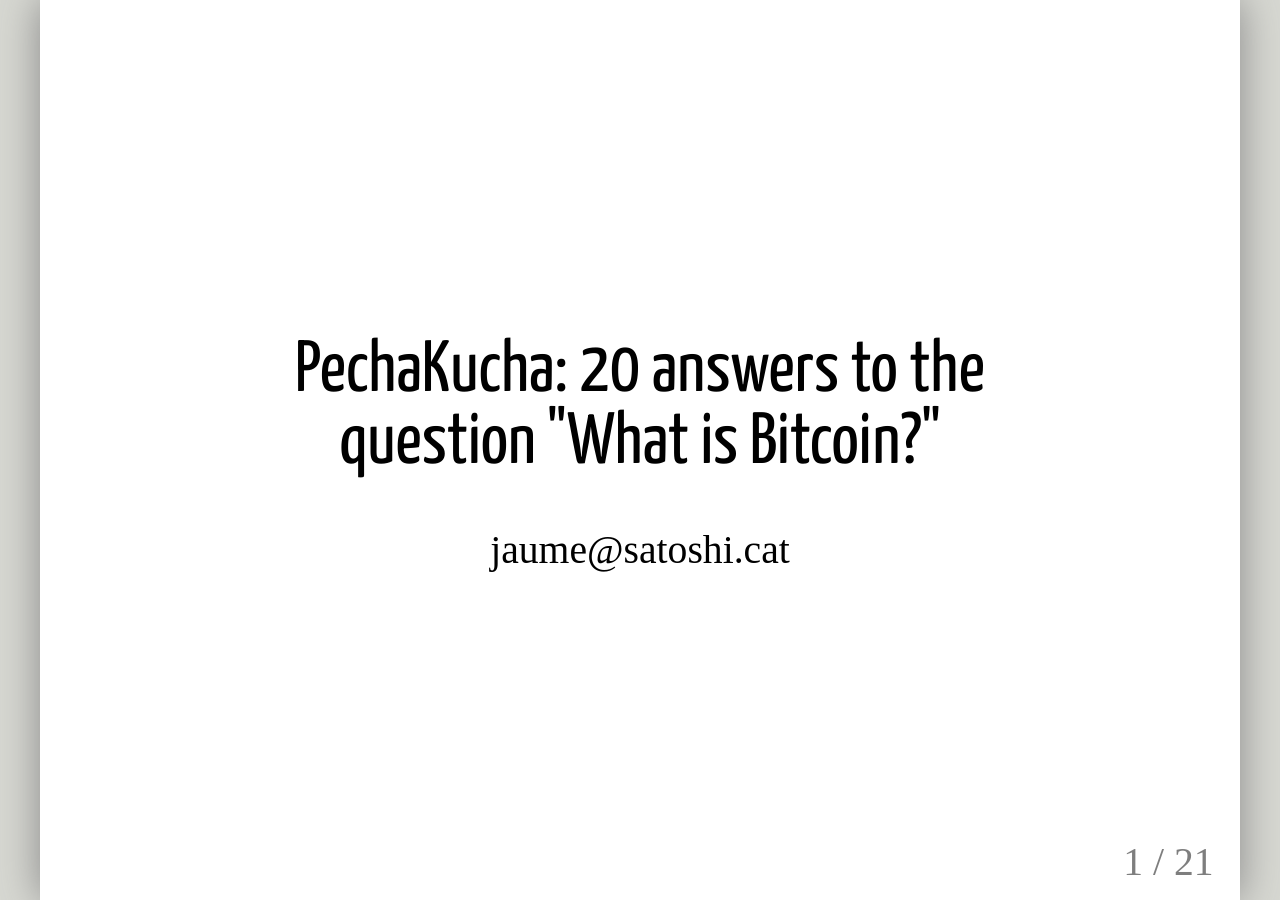
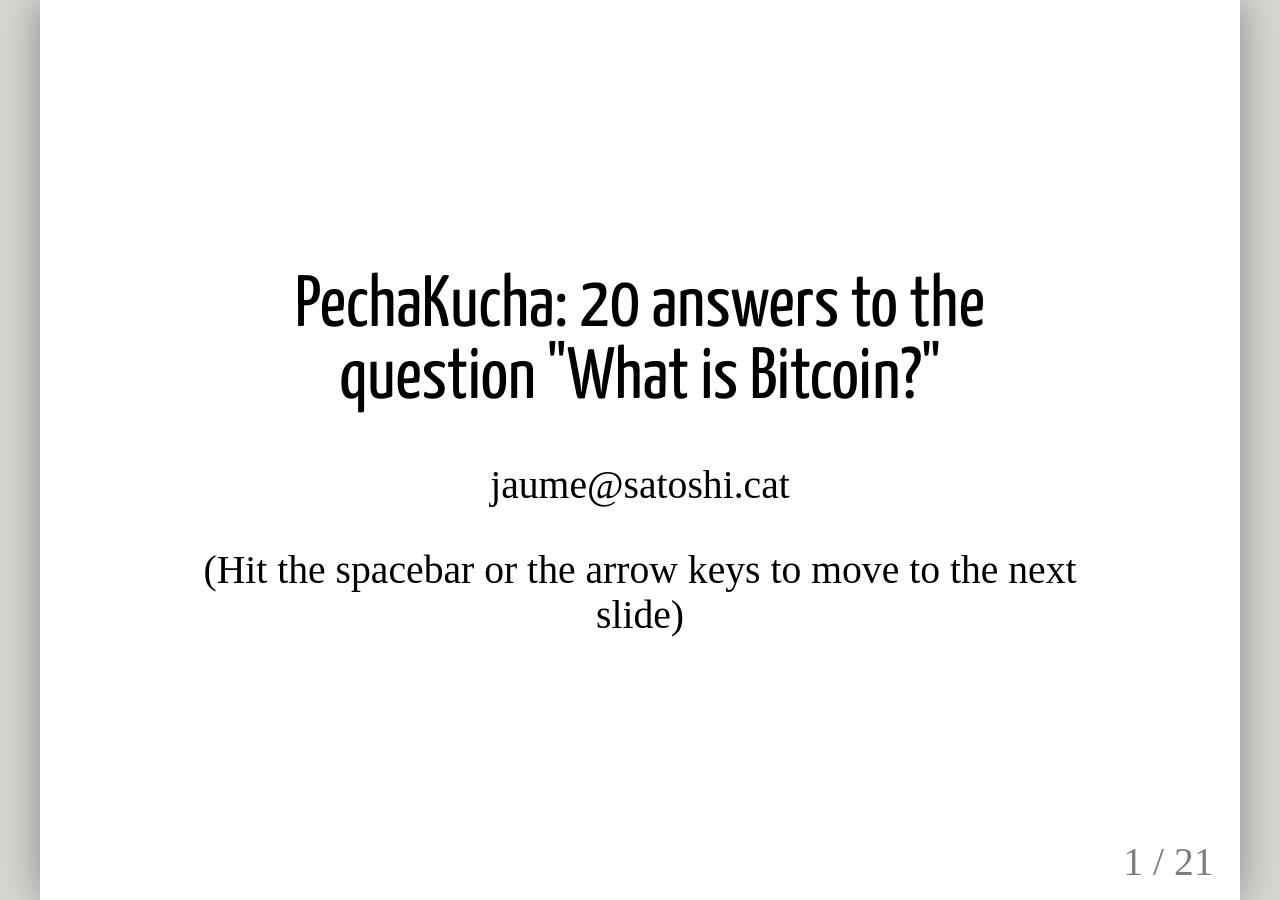
Before and after one commit to jbarcelo/old_jbarcelo.github.io, a Jekyll site: the page slides/2014-08-08-bitcoin-pechakucha.html, which Jekyll copies as it is, in a window 1280 px wide. Built offline with Jekyll 4.4.1, drawn with Linux system fonts in a browser that asks for light colours; some web fonts are replaced.

Commit message:
added message about using the keys

```diff
--- a/slides/2014-08-08-bitcoin-pechakucha.html
+++ b/slides/2014-08-08-bitcoin-pechakucha.html
@@ -24,6 +24,8 @@ class: center, middle
 # PechaKucha: 20 answers to the question "What is Bitcoin?"
 
 jaume@satoshi.cat
+
+(Hit the spacebar or the arrow keys to move to the next slide)
 
 ---
 
```
